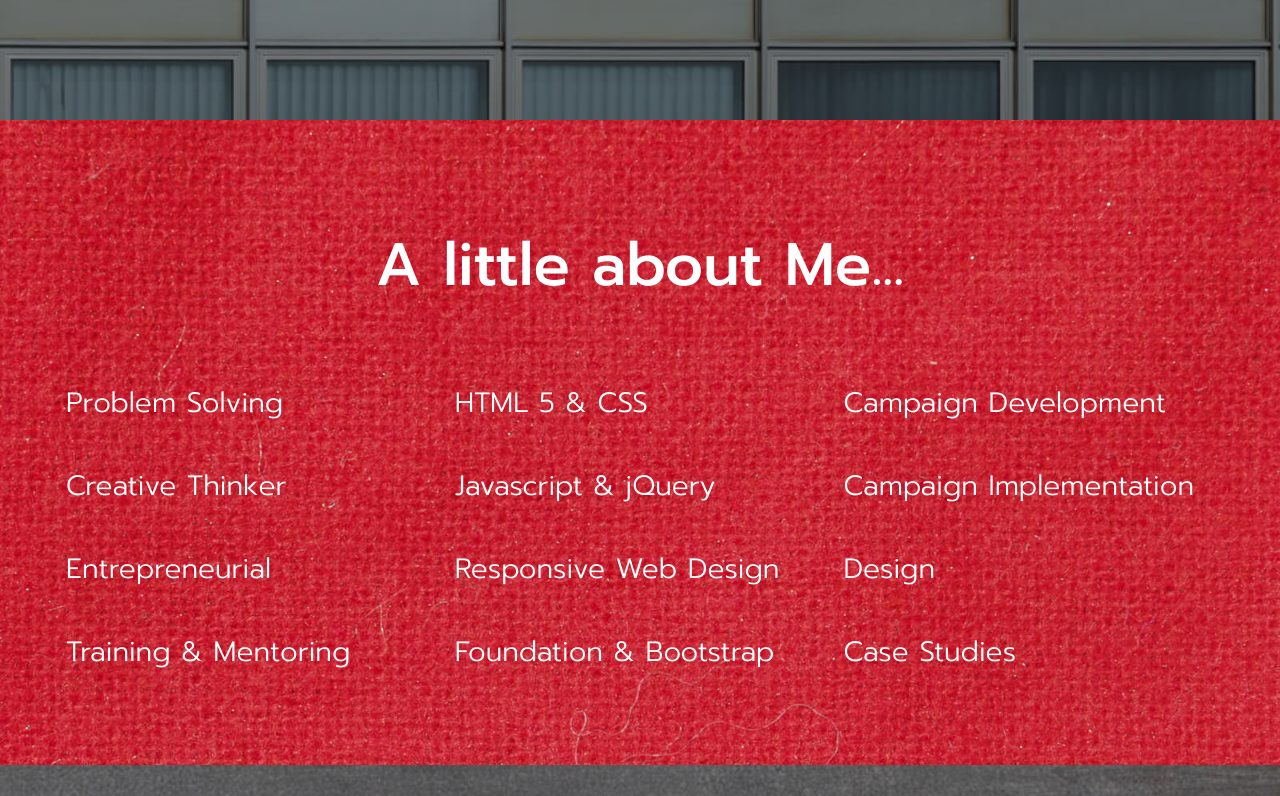
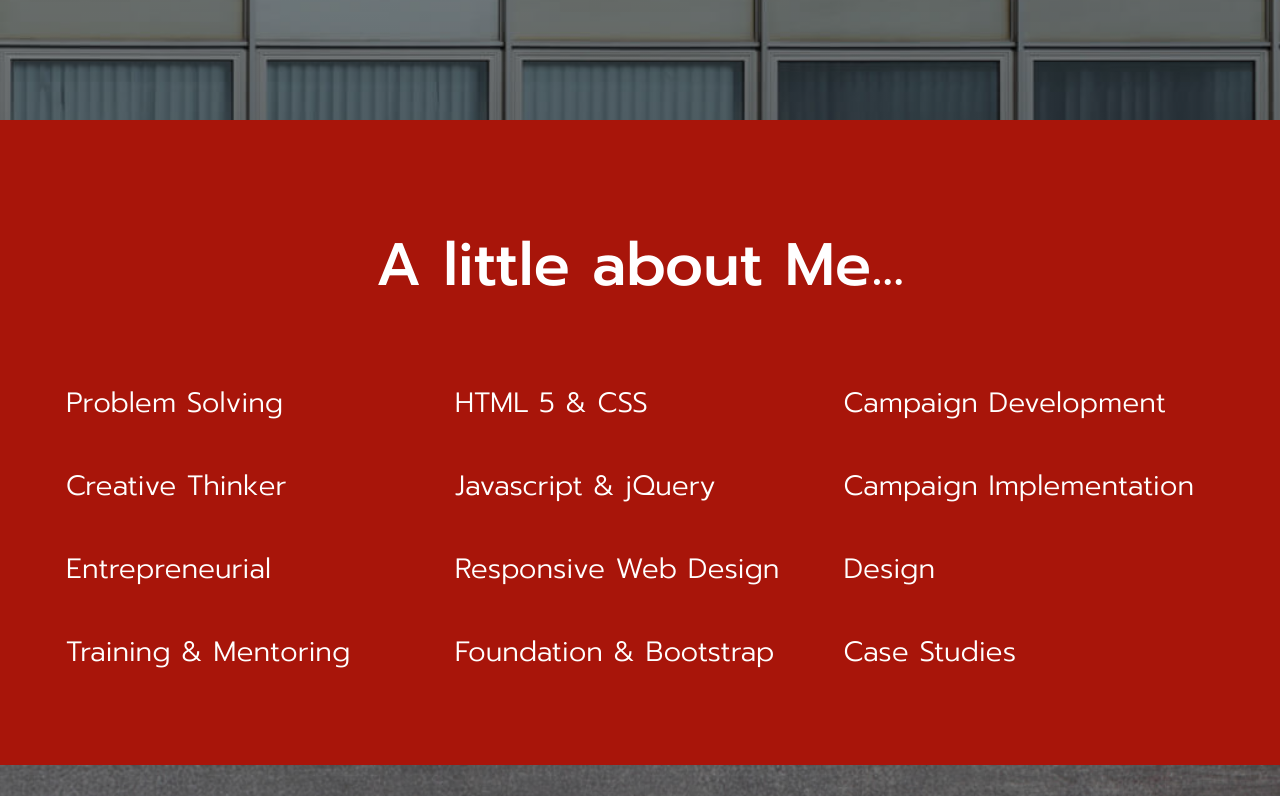
Before and after one commit to williamhoman/william-homan, a plain HTML site: page index.html in a window 1280 px wide. Shown: the part 760-1556 px from the top of the page. Drawn offline with nearby package versions, Linux system fonts and the light colour scheme.

Commit message:
background change

```diff
--- a/resources/css/style.css
+++ b/resources/css/style.css
@@ -232,10 +232,11 @@ header {
 
 .section-about-me {
 
-background-image: url(img/fabric-plain.jpg);
+background-color: #a8150a;
+/*background-image: url(img/fabric-plain.jpg);
 background-size: cover;
 background-position: center;
-height: auto;
+height: auto;*/
 
 
 }
@@ -274,7 +275,7 @@ height: auto;
   background-image: linear-gradient(rgba(0, 0, 0, 0.1), rgba(0, 0, 0, 0.3)), url(img/PaperPage0018.jpg);
   background-size: cover;
   background-position: center;
-  height: 110vh;
+  height: auto;
   /*background-attachment: fixed;*/
 
 }
```
